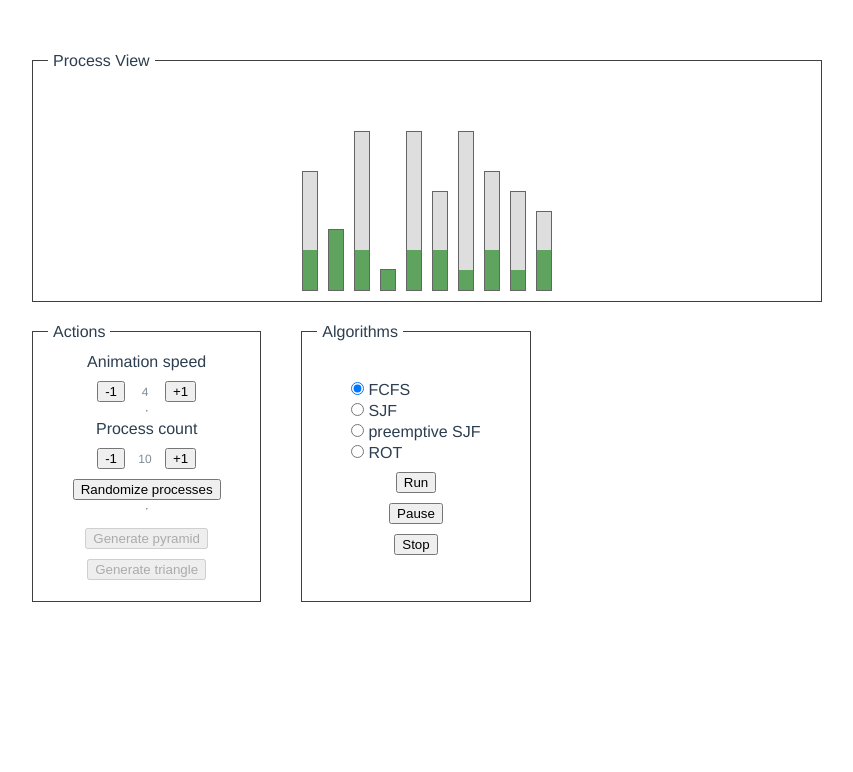
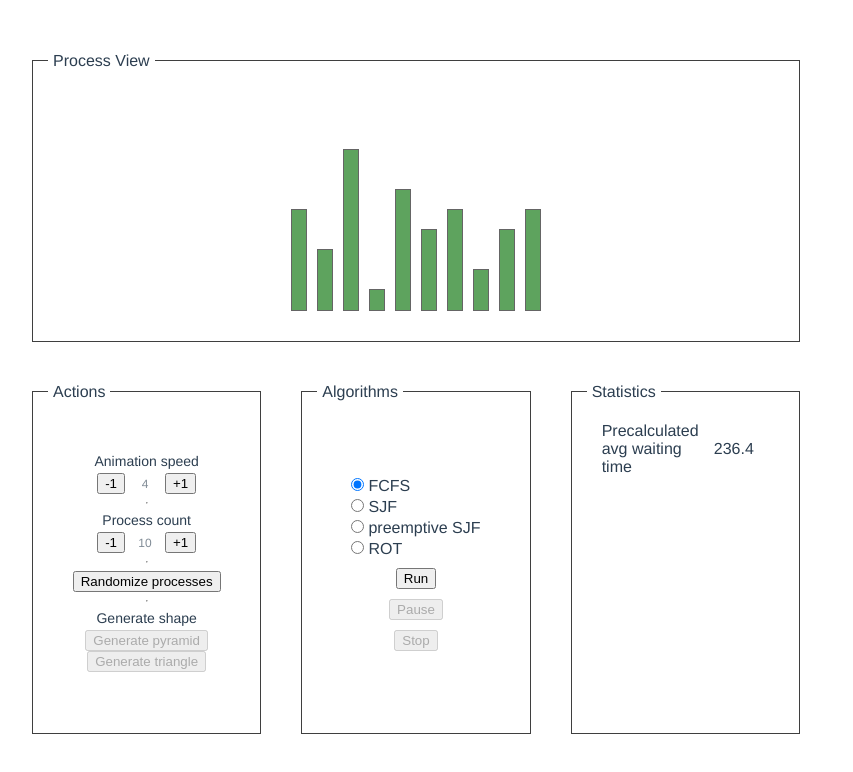
Before and after one commit to Kartm/processor-scheduling, a Vue app: page / in a window 1280 px wide. Shown: the top 772 px of the page, without its empty margins (224-1077 px from the left). Built offline with nearby package versions, Linux system fonts and the light colour scheme.

Commit message:
Implement fcfs algorithm

```diff
--- a/src/App.vue
+++ b/src/App.vue
@@ -6,81 +6,22 @@
       </InfoBox>
     </div>
     <InfoBox title="Actions">
-      <div class="actions">
-        <div>Animation speed</div>
-        <span>
-          <button
-            @click="
-              () => {
-                onChangeAnimationSpeed(-1);
-              }
-            "
-            class="modify decrease"
-          >
-            -1
-          </button>
-          <span class="process-count-number">{{ animationSpeed }}</span>
-          <button
-            @click="
-              () => {
-                onChangeAnimationSpeed(1);
-              }
-            "
-            class="modify increase"
-          >
-            +1
-          </button>
-        </span>
-        <hr />
-        <div>Process count</div>
-        <span>
-          <button
-            @click="
-              () => {
-                onChangeProcessNumbers(-1);
-              }
-            "
-            class="modify decrease"
-          >
-            -1
-          </button>
-          <span class="process-count-number">{{ numberOfProcesses }}</span>
-          <button
-            @click="
-              () => {
-                onChangeProcessNumbers(1);
-              }
-            "
-            class="modify increase"
-          >
-            +1
-          </button>
-        </span>
-        <button class="randomize" @click="onGenerateRandomButton">
-          Randomize processes
-        </button>
-        <hr />
-        <button disabled>
-          Generate pyramid
-        </button>
-        <button disabled>
-          Generate triangle
-        </button>
-      </div>
+      <ActionSelect
+        :numberOfProcesses="numberOfProcesses"
+        :animationSpeed="animationSpeed"
+        @onChangeProcessNumbers="onChangeProcessNumbers"
+        @onChangeAnimationSpeed="onChangeAnimationSpeed"
+        @onGenerateRandomButton="onGenerateRandomButton"
+      />
     </InfoBox>
     <InfoBox title="Algorithms">
-      <form class="algorithms" @submit.prevent="onStartButton">
-        <input type="radio" id="fcfs" name="algorithm" value="0" checked />
-        <label for="fcfs">FCFS</label><br />
-        <input type="radio" id="sjf" name="algorithm" value="1" />
-        <label for="sjf">SJF</label><br />
-        <input type="radio" id="psjf" name="algorithm" value="2" />
-        <label for="psjf">preemptive SJF</label><br />
-        <input type="radio" id="rot" name="algorithm" value="3" />
-        <label for="other">ROT</label><br />
-        <button type="submit">Run</button>
-        <div><button>Pause</button> <button>Stop</button></div>
-      </form>
+      <AlgorithmSelect @onRunAlgorithm="onSelectAlgorithm" />
+    </InfoBox>
+    <InfoBox title="Statistics">
+      <div class="statistics">
+        <span>Precalculated avg waiting time</span>
+        <span>{{ averageWaitingTime }}</span>
+      </div>
     </InfoBox>
   </div>
 </template>
@@ -88,41 +29,44 @@
 <script lang="ts">
 import { Component, Vue } from "vue-property-decorator";
 import { IProcess, Algorithm } from "./store/models.interface";
+import { averageWaitingTimeFcfs } from "./methods/process";
 import InfoBox from "./components/InfoBox.vue";
 import Processes from "./components/Processes.vue";
+import AlgorithmSelect from "./components/AlgorithmSelect.vue";
+import ActionSelect from "./components/ActionSelect.vue";
 
 @Component({
   components: {
     InfoBox,
-    Processes
+    Processes,
+    AlgorithmSelect,
+    ActionSelect
   }
 })
 export default class App extends Vue {
   public processes: IProcess[] = [];
+  public selectedAlgorithm: Algorithm | null = null;
 
   public numberOfProcesses = 10;
   public animationSpeed = 4;
+  public isAnimationRunning = false;
 
   private mounted() {
     this.onGenerateRandomButton();
   }
 
   public onChangeProcessNumbers(change: number) {
-    if (change > 0 && this.numberOfProcesses < 26) {
+    if (change > 0) {
       this.numberOfProcesses += change;
       this.processes.push(this.generateRandomProcess());
-    } else if (change < 0 && this.numberOfProcesses > 1) {
+    } else if (change < 0) {
       this.numberOfProcesses += change;
       this.processes.pop();
     }
   }
 
   public onChangeAnimationSpeed(change: number) {
-    if (change > 0 && this.animationSpeed < 10) {
-      this.animationSpeed += change;
-    } else if (change < 0 && this.animationSpeed > 1) {
-      this.animationSpeed += change;
-    }
+    this.animationSpeed += change;
   }
 
   public onGenerateRandomButton() {
@@ -134,35 +78,31 @@ export default class App extends Vue {
   }
 
   public generateRandomProcess() {
+    const randomTime = Math.floor(Math.random() * 10) + 1;
     return {
       id: `asdasdasdasdasd`,
-      neededTime: Math.floor(Math.random() * 10) + 1,
-      timeLeft: Math.floor(Math.random() * 4) + 1,
+      neededTime: randomTime,
+      timeLeft: randomTime,
       totalWaitingTime: 0
     } as IProcess;
   }
 
-  public onStartButton(e: Event) {
-    const { value } = (e.target as any).elements.algorithm;
-    if (value.length > 0) {
-      this.executeAlgorithm(value as Algorithm);
-    }
-  }
-
-  private animatedFcfs(i: number, skipNextTimeout = false) {
-    // todo draw progress line
-
+  private animatedFcfs(i = 0, skipNextTimeout = false) {
     setTimeout(
       () => {
         const { length } = this.processes;
 
-        const running = true;
         const currentProcess = this.processes[i % length];
 
-        if (running) {
+        if (this.isAnimationRunning) {
           if (currentProcess.timeLeft >= 1) {
             this.processes[i % length].timeLeft += -1;
-            requestAnimationFrame(() => this.animatedFcfs(i + 1));
+
+            let nextIndex = i;
+            if (currentProcess.timeLeft === 0) {
+              nextIndex++;
+            }
+            requestAnimationFrame(() => this.animatedFcfs(nextIndex % length));
           } else {
             requestAnimationFrame(() => this.animatedFcfs(i + 1, true));
           }
@@ -172,19 +112,57 @@ export default class App extends Vue {
     );
   }
 
-  public executeAlgorithm(alg: Algorithm) {
-    switch (+alg) {
+  private animatedRot(i = 0, skipNextTimeout = false) {
+    setTimeout(
+      () => {
+        const { length } = this.processes;
+
+        const currentProcess = this.processes[i % length];
+
+        if (this.isAnimationRunning) {
+          if (currentProcess.timeLeft >= 1) {
+            this.processes[i % length].timeLeft += -1;
+            requestAnimationFrame(() => this.animatedRot(i + 1));
+          } else {
+            requestAnimationFrame(() => this.animatedRot(i + 1, true));
+          }
+        }
+      },
+      skipNextTimeout ? 0 : 1000 * (1 / this.animationSpeed)
+    );
+  }
+
+  public onSelectAlgorithm(alg: Algorithm) {
+    this.selectedAlgorithm = alg;
+    this.executeSelectedAlgorithm();
+  }
+
+  public executeSelectedAlgorithm() {
+    this.isAnimationRunning = true;
+    switch (+(this.selectedAlgorithm as Algorithm)) {
       // first come first serve
       case Algorithm.fcfs: {
-        const animationDelay = 250;
-        const running = true;
-        const cpuSingleWork = 10;
-
-        this.animatedFcfs(0);
+        this.animatedFcfs();
         break;
       }
+      case Algorithm.rot: {
+        this.animatedRot();
+        break;
+      }
+
       default: {
         break;
+      }
+    }
+  }
+
+  public get averageWaitingTime() {
+    switch (+(this.selectedAlgorithm as Algorithm)) {
+      case Algorithm.fcfs: {
+        return averageWaitingTimeFcfs(this.processes);
+      }
+      default: {
+        return "?";
       }
     }
   }
@@ -212,12 +190,11 @@ $verticalMargin: 60px;
   display: grid;
   grid-template-columns: 1fr 1fr 1fr;
   grid-auto-rows: min-content;
-  gap: 40px;
+  gap: 80px 40px;
 
   div.main-view {
     grid-column: span 3;
     & > div {
-      width: 100%;
       justify-content: center;
       display: flex;
     }
@@ -227,40 +204,15 @@ $verticalMargin: 60px;
     height: 100%;
   }
 
-  form.algorithms {
-    margin: auto;
+  div.statistics {
+    display: grid;
+    grid-template-columns: 1fr 1fr;
+    grid-auto-rows: min-content;
+    align-items: center;
     text-align: left;
-    input,
-    label {
-      margin: 4px 0;
-    }
 
-    label {
-      margin-left: 4px;
-    }
-    button {
-      display: block;
-      margin: auto;
-      margin-top: 10px;
-    }
-  }
-
-  div.actions {
-    display: flex;
-    flex-direction: column;
-    align-items: center;
-    justify-content: center;
-    height: 100%;
-    margin: auto;
-    button {
-      margin-top: 10px;
-    }
-
-    span.process-count-number {
-      display: inline-block;
-      font-size: 12px;
-      width: 40px;
-      opacity: 0.6;
+    & > span:nth-child(even) {
+      text-align: center;
     }
   }
 }
--- /dev/null
+++ b/src/components/ActionSelect.vue
@@ -0,0 +1,136 @@
+<template>
+  <div class="actions">
+    <label>Animation speed</label>
+    <span class="option">
+      <button
+        @click="
+          () => {
+            onChangeAnimationSpeed(-1);
+          }
+        "
+        class="modify decrease"
+      >
+        -1
+      </button>
+      <span class="process-count-number">{{ animationSpeed }}</span>
+      <button
+        @click="
+          () => {
+            onChangeAnimationSpeed(1);
+          }
+        "
+        class="modify increase"
+      >
+        +1
+      </button>
+    </span>
+    <hr />
+    <label>Process count</label>
+    <span class="option">
+      <button
+        @click="
+          () => {
+            onChangeProcessNumbers(-1);
+          }
+        "
+        class="modify decrease"
+      >
+        -1
+      </button>
+      <span class="process-count-number">{{ numberOfProcesses }}</span>
+      <button
+        @click="
+          () => {
+            onChangeProcessNumbers(1);
+          }
+        "
+        class="modify increase"
+      >
+        +1
+      </button>
+    </span>
+    <hr />
+    <button class="randomize" @click="onGenerateRandomButton">
+      Randomize processes
+    </button>
+    <hr />
+    <label>Generate shape</label>
+    <button class="generate" disabled>
+      Generate pyramid
+    </button>
+    <button class="generate" disabled>
+      Generate triangle
+    </button>
+  </div>
+</template>
+
+<script lang="ts">
+import { Component, Vue, Prop } from "vue-property-decorator";
+import { IProcess, Algorithm } from "../store/models.interface";
+
+const limits = {
+  minProcessNumber: 1,
+  maxProcessNumber: 26,
+  minAnimationSpeed: 1,
+  maxAnimationSpeed: 10
+};
+
+@Component
+export default class ActionSelect extends Vue {
+  @Prop({ type: Number, required: true }) numberOfProcesses!: number;
+  @Prop({ type: Number, required: true }) animationSpeed!: number;
+
+  private mounted() {
+    this.onGenerateRandomButton();
+  }
+
+  public onChangeProcessNumbers(change: number) {
+    if (
+      this.numberOfProcesses < limits.maxProcessNumber &&
+      this.numberOfProcesses > limits.minProcessNumber
+    ) {
+      this.$emit("onChangeProcessNumbers", change);
+    }
+  }
+
+  public onChangeAnimationSpeed(change: number) {
+    if (
+      this.animationSpeed < limits.maxAnimationSpeed &&
+      this.animationSpeed > limits.minAnimationSpeed
+    ) {
+      this.$emit("onChangeAnimationSpeed", change);
+    }
+  }
+
+  public onGenerateRandomButton() {
+    this.$emit("onGenerateRandomButton", null);
+  }
+}
+</script>
+
+<style lang="scss">
+div.actions {
+  display: flex;
+  flex-direction: column;
+  align-items: center;
+  justify-content: center;
+  height: 100%;
+  margin: auto;
+
+  label {
+    font-size: 14px;
+    margin-bottom: 4px;
+  }
+
+  span.process-count-number {
+    display: inline-block;
+    font-size: 12px;
+    width: 40px;
+    opacity: 0.6;
+  }
+
+  button.generate:not(:first) {
+    margin-top: 10px;
+  }
+}
+</style>
--- /dev/null
+++ b/src/components/AlgorithmSelect.vue
@@ -0,0 +1,49 @@
+<template>
+  <form class="algorithms" @submit.prevent="onRunAlgorithm">
+    <input type="radio" id="fcfs" name="algorithm" value="0" checked />
+    <label for="fcfs">FCFS</label><br />
+    <input type="radio" id="sjf" name="algorithm" value="1" />
+    <label for="sjf">SJF</label><br />
+    <input type="radio" id="psjf" name="algorithm" value="2" />
+    <label for="psjf">preemptive SJF</label><br />
+    <input type="radio" id="rot" name="algorithm" value="3" />
+    <label for="other">ROT</label><br />
+    <button type="submit">Run</button>
+    <div><button disabled>Pause</button> <button disabled>Stop</button></div>
+  </form>
+</template>
+
+<script lang="ts">
+import { Component, Vue } from "vue-property-decorator";
+import { Algorithm } from "../store/models.interface";
+
+@Component
+export default class AlgorithmSelect extends Vue {
+  public onRunAlgorithm(e: Event) {
+    const { value } = (e.target as any).elements.algorithm;
+    if (value.length > 0) {
+      this.$emit("onRunAlgorithm", value as Algorithm);
+    }
+  }
+}
+</script>
+
+<style lang="scss">
+form.algorithms {
+  margin: auto;
+  text-align: left;
+  input,
+  label {
+    margin: 4px 0;
+  }
+
+  label {
+    margin-left: 4px;
+  }
+  button {
+    display: block;
+    margin: auto;
+    margin-top: 10px;
+  }
+}
+</style>
--- a/src/components/InfoBox.vue
+++ b/src/components/InfoBox.vue
@@ -20,7 +20,7 @@ div.info-box {
   position: relative;
   border: 1px #3f3f3f solid;
   box-sizing: content-box;
-  padding: 10px;
+  padding: 30px;
 
   .title {
     position: absolute;
--- a/src/methods/process.ts
+++ b/src/methods/process.ts
@@ -0,0 +1,10 @@
+import { IProcess } from "@/store/models.interface";
+
+export const averageWaitingTimeFcfs = (processes: IProcess[]) => {
+  let accelerator = 0;
+
+  for (let i = 0; i < processes.length - 1; i++) {
+    accelerator += accelerator + processes[i].neededTime;
+  }
+  return accelerator / processes.length;
+};
```
